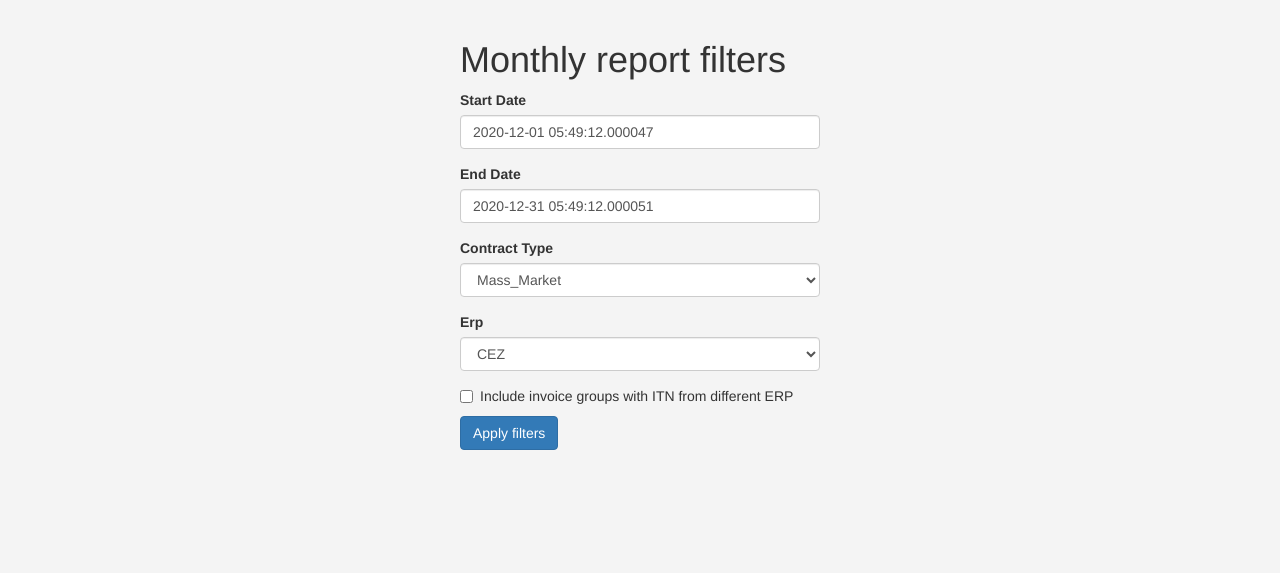
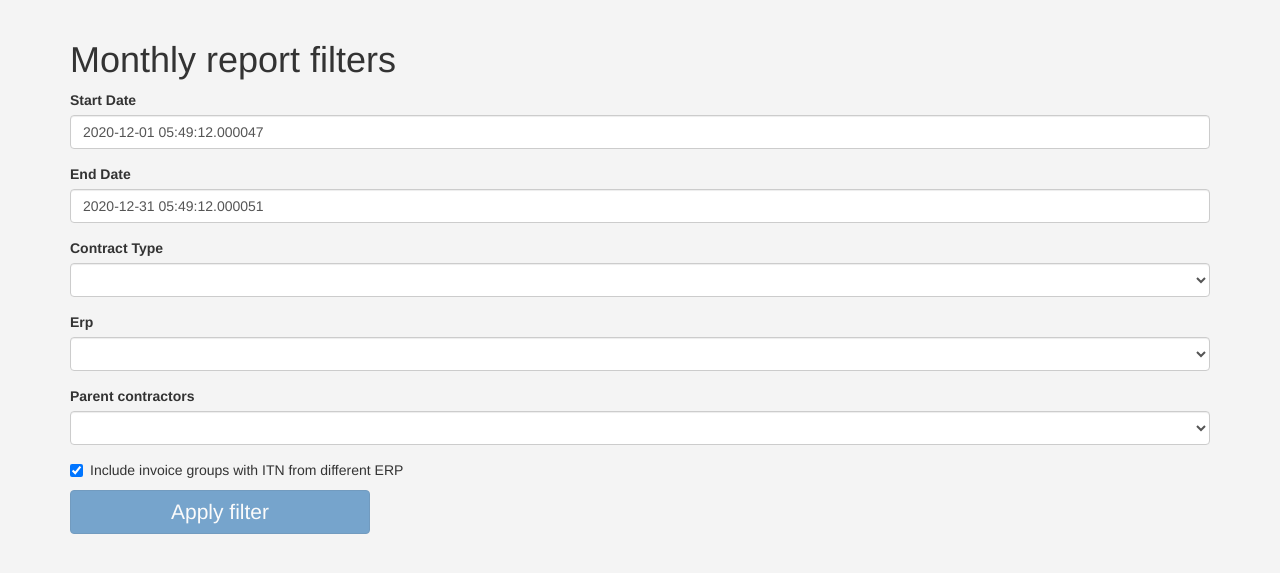
Before and after one commit to morskibg/MVC_Individual_Project, a Flask app: page /monthly_erp in a window 1280 px wide. Shown: the part 52-625 px from the top of the page. Run offline with Flask 2, Linux system fonts and the light colour scheme; data that the repository does not hold is empty; parts of the project's set-up code (start-up, migrations or seed data) failed here and were passed over; some libraries are stand-ins or nearby versions.

Commit message:
added filter by parent contractor

```diff
--- a/app/forms.py
+++ b/app/forms.py
@@ -53,14 +53,18 @@ class AddInvGroupForm(FlaskForm):
 
 
 class AddItnForm(FlaskForm):
+
+    search = StringField(id='search', validators = [Optional()])
     itn = StringField('ITN', validators=[DataRequired()])
+    contracts = QuerySelectMultipleField(id = 'contracts',query_factory = lambda: Contract.query.join(Contractor).order_by(Contractor.name).all(), allow_blank = False,get_label=Contract.__str__, validators=[Optional()], render_kw={'size':15})
     activation_date = StringField(id='start_datepicker', validators = [DataRequired()])
-    internal_id = SelectField('Contract Internal Number, Contractor, Signing Date', validators=[DataRequired()])
+    # internal_id = SelectField('Contract Internal Number, Contractor, Signing Date', validators=[DataRequired()])
+
     measuring_type_id = SelectField('Measuring Type', validators=[DataRequired()])
     # measuring_type_id = QuerySelectField(query_factory = lambda: MeasuringType.query, allow_blank = False,get_label='code', validators=[DataRequired()])
 
 
-    invoice_group_name = SelectField('Invoicing Group Name', validators=[DataRequired()])
+    invoice_group_name = StringField('Invoicing Group Name', validators=[DataRequired()])
     price = DecimalField('Price',validators=[NumberRange(min = 0.01, max = 300),DataRequired()])
     zko = DecimalField('Zko',validators=[NumberRange(min = 0.01, max = 100),DataRequired()], default = 21.47)
     akciz = DecimalField('Akciz',validators=[NumberRange(min = 0.01, max = 100),DataRequired()],default = 2.00)
@@ -487,11 +491,15 @@ class MonthlyReportOptionsForm(FlaskForm):
                                                                             int(dt.datetime.utcnow().month) if int(dt.datetime.utcnow().month) == 1 else int(dt.datetime.utcnow().month) - 1)[1],
                                                                             month = 12 if int(dt.datetime.utcnow().month) == 1 else int(dt.datetime.utcnow().month) - 1))
 
-    contract_type = SelectField(choices = ['Mass_Market','End_User','Procurement','All'], validators = [DataRequired()])
-    erp = SelectField(choices = ['CEZ','E-PRO','EVN'], validators = [DataRequired()])
-    include_all = BooleanField('Include invoice groups with ITN from different ERP', default = False)
+    contract_type = SelectField(choices = ['Mass_Market','End_User','Procurement','none'], validators = [Optional()])
+    erp = SelectField(choices = ['CEZ','E-PRO','EVN','none'], validators = [Optional()])
+    # linked_contractors = QuerySelectField('Parent contractors',query_factory = lambda: Contractor.query.filter(Contractor.parent_id.isnot(None)).all(), validators=[Optional()], get_label='name', allow_blank = True, default = None)
+    linked_contractors = QuerySelectField('Parent contractors',query_factory = lambda: Contractor.query.filter(Contractor.id.in_(Contractor.query.with_entities(Contractor.parent_id).filter(Contractor.parent_id.isnot(None)).distinct().subquery())).all(), validators=[Optional()], get_label='name', allow_blank = True, default = None)
 
-    submit = SubmitField('Apply filters')
+    include_all = BooleanField('Include invoice groups with ITN from different ERP', default = True)
+
+    # submit = SubmitField('Apply filters', render_kw={'style': 'margin-bottom:30px ; font-size:150% ; width:200px', 'type':'button'})
+
 
 class AdditionalReports(FlaskForm):
 
--- a/app/routes.py
+++ b/app/routes.py
@@ -7,7 +7,7 @@ import sys, pytz, datetime as dt
 import pandas as pd
 from zipfile import ZipFile
 from flask import render_template, flash, redirect, url_for, request, send_file,send_from_directory, jsonify
-from sqlalchemy import extract, or_
+from sqlalchemy import extract, or_, desc
 from sqlalchemy.orm import aliased
 from app import app
 from app.forms import (
@@ -85,7 +85,8 @@ from app.helpers.helper_functions_queries import (
                                         get_non_grid_itns_by_erp_for_period,
                                         get_all_itns_by_erp_for_period,
                                         get_incomming_grid_itns,
-                                        get_incomming_non_grid_itns
+                                        get_incomming_non_grid_itns,
+                                        get_inv_gr_id_linked_conractors
 )
 
 from app.helpers.helper_functions_erp import (reader_csv, insert_erp_invoice,insert_mrus, get_distribution_stp_records,
@@ -195,13 +196,14 @@ def add_reports():
 @app.route('/monthly_erp', methods=['GET', 'POST'])
 def monthly_erp():
     form = MonthlyReportOptionsForm()
-    if form.validate_on_submit():
-        if form.submit.data:
+    if request.method == "POST":
+        if form.validate_on_submit():
+            # if form.submit.data:
 
             return redirect(url_for('monthly_report_by_erp', erp = form.erp.data, start_date = form.start_date.data,
-                            end_date = form.end_date.data, contract_type = form.contract_type.data, is_mixed = form.include_all.data,  **request.args))
-
-    return render_template('quick_template.html', title='Monthly reports filter', form=form, header = 'Monthly report filters', need_dt_picker = True)
+                            end_date = form.end_date.data, contract_type = form.contract_type.data, parent_contractor = form.linked_contractors.data,is_mixed = form.include_all.data,  **request.args))
+
+    return render_template('filter.html', title='Monthly reports filter', form=form, header = 'Monthly report filters', need_dt_picker = True)
 
 @app.route('/bgpost', methods=['GET', 'POST'])
 @login_required
@@ -257,15 +259,40 @@ def test():
         # end_date = convert_date_to_utc('EET','2020-10-31')
         end_date = end_date + dt.timedelta(hours = 23)
 
-        montly_start_date = start_date.replace(day = 1)
-        montly_end_date = end_date.replace(year = int(end_date.year) , day = calendar.monthrange(end_date.year,int(end_date.month))[1], month = int(end_date.month) )
-        print(f'{montly_start_date} - {montly_end_date}')
+        # montly_start_date = start_date.replace(day = 1)
+        # montly_end_date = end_date.replace(year = int(end_date.year) , day = calendar.monthrange(end_date.year,int(end_date.month))[1], month = int(end_date.month) )
+        # print(f'{montly_start_date} - {montly_end_date}')
         invoice_start_date = start_date + dt.timedelta(hours = (10 * 24 + 1))
         invoice_end_date = end_date + dt.timedelta(hours = (10 * 24))
 
-
+        rec = Contractor.query.filter(Contractor.id.in_(Contractor.query.with_entities(Contractor.parent_id).filter(Contractor.parent_id.isnot(None)).distinct().subquery())).all()
+
+        print(f'{rec}')
+        # cc = 301
+        # erp_inv_ids =(
+        #     db.session.query(
+        #         InvoiceGroup.name,
+        #         InvoiceGroup.description,
+        #         Contract,
+        #         Contract.internal_id
+        #     )
+        #     .join(SubContract,SubContract.invoice_group_id == InvoiceGroup.id)
+        #     .join(Contract, Contract.id == SubContract.contract_id)
+        #     .join(ContractType, ContractType.id == Contract.contract_type_id)
+        #     .join(Contractor,Contractor.id == Contract.contractor_id)
+        #     .join(ItnMeta, ItnMeta.itn == SubContract.itn)
+        #     .filter(SubContract.start_date <= start_date, SubContract.end_date > start_date)
+        #     .filter(or_( Contractor.id == cc,  Contractor.parent_id == cc))
+        #     .distinct()
+        #     .all()
+        # )
+        # a = [x[1] for x in erp_inv_ids]
+        # # b = a[0]
+        # print(f'{a}')
+        # c =  Contractor.query.filter(Contractor.parent_id.isnot(None)).all()
+        # print(f'{c}')
         # forcast_df = pd.read_sql(ForecastCoeffs.query.filter(ForecastCoeffs.forecast_type_id == form.forecast_profile.data.id, ForecastCoeffs.utc >= montly_start_date, ForecastCoeffs.utc <= montly_end_date  ).statement, db.session.bind).head()
-        forcast_df = ForecastCoeffs.query.filter(ForecastCoeffs.forecast_type_id == form.forecast_profile.data.id).first()
+        # forcast_df = ForecastCoeffs.query.filter(ForecastCoeffs.forecast_type_id == form.forecast_profile.data.id).first()
         # time_zone = 'EET'
 
         # stp_df = pd.read_sql(StpCoeffs.query.filter(StpCoeffs.measuring_type_id == form.stp_profile.data.id, StpCoeffs.utc >= start_date, StpCoeffs.utc <= end_date  ).statement, db.session.bind)
@@ -276,7 +303,7 @@ def test():
         # # stp_df.index = stp_df.index.tz_localize('UTC').tz_convert(time_zone)
         # # stp_df.reset_index(inplace = True)
         # flash('success','info')
-        print(f'{forcast_df}')
+        # print(f'{forcast_df}')
 
         # try:
         #     while(1):
@@ -1395,7 +1422,7 @@ def add_itn():
     form = AddItnForm()
     tz = "Europe/Sofia"
     form.measuring_type_id.choices = [(c.id, c.code) for c in MeasuringType.query.order_by(MeasuringType.id)]
-    form.internal_id.choices = [(c.id, (f'{c.internal_id}, {c.contractor.name}, {convert_date_from_utc(tz,c.signing_date,False).date()}')) for c in Contract.query.order_by(Contract.internal_id)]
+    # form.internal_id.choices = [(c.id, (f'{c.internal_id}, {c.contractor.name}, {convert_date_from_utc(tz,c.signing_date,False).date()}')) for c in Contract.query.order_by(Contract.internal_id)]
     form.erp_id.choices = [(c.id, c.name) for c in Erp.query.order_by(Erp.id)]
     form.grid_voltage.choices = [(x, x) for x in ['HV', 'MV', 'LV']]
     form.virtual_parent_id.choices = [(c.itn, c.itn) for c in ItnMeta.query.filter(ItnMeta.is_virtual == True).order_by(ItnMeta.itn)]
@@ -2258,15 +2285,20 @@ def modify_selected_contractor(contractor_id):
     return render_template('ask_confirm.html', title=f'Modify Contractor', form=form, header = f'Modify Contractor {contr_name}')
 
 
-@app.route('/monthly_report/<erp>/<contract_type>/<start_date>/<end_date>/<is_mixed>', methods=['GET', 'POST'])
-@login_required
-def monthly_report_by_erp( erp, start_date, end_date, contract_type, is_mixed):
+@app.route('/monthly_report/<erp>/<contract_type>/<start_date>/<end_date>/<parent_contractor>/<is_mixed>', methods=['GET', 'POST'])
+@login_required
+def monthly_report_by_erp( erp, start_date, end_date, contract_type, parent_contractor, is_mixed):
     form = MonthlyReportErpForm()
+
     form.ref_files.choices = sorted([(x,x) for x in get_excel_files(os.path.join(app.root_path, app.config['INV_REFS_PATH']))])
-    filtered_records = get_inv_gr_id_single_erp(erp, contract_type, start_date, end_date, is_mixed)
+    parent_id = Contractor.query.filter(Contractor.acc_411 == parent_contractor.rsplit(' - ',1)[-1]).first().id
+    # print(f'parent_id -- {}')
+    if contract_type != 'none' and erp != 'none':
+        filtered_records = get_inv_gr_id_single_erp(erp, contract_type, start_date, end_date, is_mixed)
+    else:
+        filtered_records =  get_inv_gr_id_linked_conractors(start_date, end_date, parent_id)
 
     form.invoicing_group.choices = sorted(list(set([ (x[0],f'{x[0]} - {x[1]} ') for x in filtered_records])),key = lambda y: y[1].split(' - ')[1])
-
 
     form.contracts.choices = sorted(list(set([(x[3],f'{x[2]}') for x in filtered_records] )) ,key = lambda y: y[1].split(' - ')[1])
 
@@ -2800,6 +2832,22 @@ def _get_subcontracts(start_date, end_date, filter_arg, is_id):
     except:
         return jsonify([])
 
+@app.route('/_get_last_subcontract/<filter_arg>/<is_id>', methods=['GET', 'POST'])
+@login_required
+def _get_last_subcontract(filter_arg, is_id):
+
+    is_id = True if is_id != '0' else False
+    filters = (Contract.id == filter_arg,) if is_id else (SubContract.itn == filter_arg,)
+
+    sub = SubContract.query.join(Contract,Contract.id == SubContract.contract_id).filter(*filters).order_by(desc(SubContract.end_date)).limit(1).all()
+    print(f'sub {sub}')
+
+    sub_schema = SubContractSchema()
+    try:
+        return jsonify(sub_schema.dump(sub, many = True))
+    except:
+        return jsonify([])
+
 
 @app.route('/_get_forecast/<start_date>/<end_date>/<forecast_id>', methods=['GET', 'POST'])
 @login_required
--- /dev/null
+++ b/app/templates/filter.html
@@ -0,0 +1,169 @@
+{% extends "base.html" %}
+{% import 'bootstrap/wtf.html' as wtf %}
+
+
+{% block app_content %}
+
+    <div class='col-md-12'>
+        <h1 id='header_id'>{{header|safe}}</h1>
+        {{ wtf.quick_form(form, id ='filter_form_id') }}
+        <div>
+            <input class="btn btn-primary" style='margin-bottom:30px ; font-size:150% ; width:300px' type="button" value="Apply filter" id="apply_button" >
+        </div>
+    </div>
+
+{% endblock %}
+
+{% block form_scripts %}
+    <script>
+        const button = document.getElementById('apply_button');
+        const linked_contractors = document.getElementById('linked_contractors');
+        const erp = document.getElementById('erp');
+        const contract_type = document.getElementById('contract_type');
+
+        init()
+
+        button.addEventListener("click", function() {
+           console.log('click')
+           var form = document.getElementById('filter_form_id');
+           console.log('linked_contractors.value',linked_contractors.value)
+
+            if(linked_contractors.value !== ''){
+                erp.value = 'none'
+                contract_type.value = 'none'
+
+                form.submit()
+            }else{
+
+                // let opt = document.createElement('option');
+                // opt.value = -1;
+                // opt.innerHTML = -1;
+                // linked_contractors.appendChild(opt);
+                // console.log(linked_contractors)
+                linked_contractors.style = 'display:none'
+                setSelectedIndex(linked_contractors,2);
+
+                // console.log(linked_contractors)
+
+                form.submit()
+            }
+
+        });
+
+        function setSelectedIndex(s, i){
+
+            s.options[i-1].selected = true;
+            return;
+        }
+
+
+
+        function init(){
+
+            button.disabled = true;
+            linked_contractors.value = ''
+            contract_type.value = ''
+            erp.value = ''
+
+        }
+
+        erp.onchange = () =>{
+            if(contract_type.value !== ''){
+                button.disabled = false;
+            }
+        }
+        contract_type.onchange = () =>{
+            if(erp.value !== ''){
+                button.disabled = false;
+            }
+        }
+
+        linked_contractors.onchange = () =>{
+            erp.value = ''
+            contract_type.value = ''
+            button.disabled = false;
+        }
+        linked_contractors.onclick = () =>{
+            console.log(linked_contractors.firstChild)
+        }
+
+
+        // const values = document.querySelectorAll('option')
+
+
+
+        // search_by_itn.onchange = () => {
+        //     console.log(search_by_itn)
+
+        //     // mod_contract_button.disabled = true;
+        //     const is_id = 0
+
+        //     fetch(`/_get_last_subcontract/${search_by_itn.value}/${is_id}`).then(function(response){
+        //         response.json().then(function(data){
+        //             for(let sub of data){
+        //                 search_field.value = sub.contract.internal_id
+        //             }
+        //             searching()
+        //             initBackground()
+        //         });
+        //     })
+        //     .catch(error => console.log('in error',error) );
+        // };
+
+        // invoice_group_name.onkeyup = function(){
+
+        //     const regex = new RegExp(/^411-[\d]{1,3}-[\d]{1,5}_$/);
+        //     if(regex.test(invoice_group_name.value)){
+        //         console.log('regex matched')
+        //         getFirstAvailableName(invoice_group_name.value)
+        //     }else{
+        //         console.log('regex not matched')
+        //     }
+
+        // };
+
+        // function getFirstAvailableName(inv_name){
+        //     console.log('getFirstAvailableName')
+
+        //     fetch('/_get_first_empty_inv_group/' + inv_name)
+        //     .then((resp) => resp.json())
+        //     .then((data) => {
+        //         if(data.groups[0] !== undefined){
+        //             console.log(data.groups[0])
+        //             invoice_group_name.value = data.groups[0].name
+        //         }
+        //     });
+        // }
+
+        // function searching(){
+        //     // mod_contract_button.disabled = true;
+        //     // console.log(search_field.value)
+        //     let counter = 0;
+        //     const key_word = search_field.value.toLowerCase()
+        //     // values.forEach(value => value.style = 'block')
+        //     values.forEach(value => {
+        //         counter++;
+        //         if(!value.firstChild.textContent.toLowerCase().includes(key_word)){
+        //             value.style = 'display:none'
+        //             counter--;
+        //             // if(counter === 0){
+        //             //     contracts.value = ''
+        //             // }
+        //         }else{
+        //             value.style = 'block'
+        //         }
+
+        //     });
+        //     if(counter === 1){
+        //         contracts.value = ''
+        //     };
+        //     if(counter >15){
+        //         counter = 15;
+        //     }
+        //     contracts.size = counter;
+        //     console.log(contracts.size)
+        // }
+
+
+    </script>
+{% endblock %}
```
Also changed, not shown: app/helpers/helper_functions_queries.py (+21 -0 lines), app/templates/add_itn.html (+89 -3 lines).
